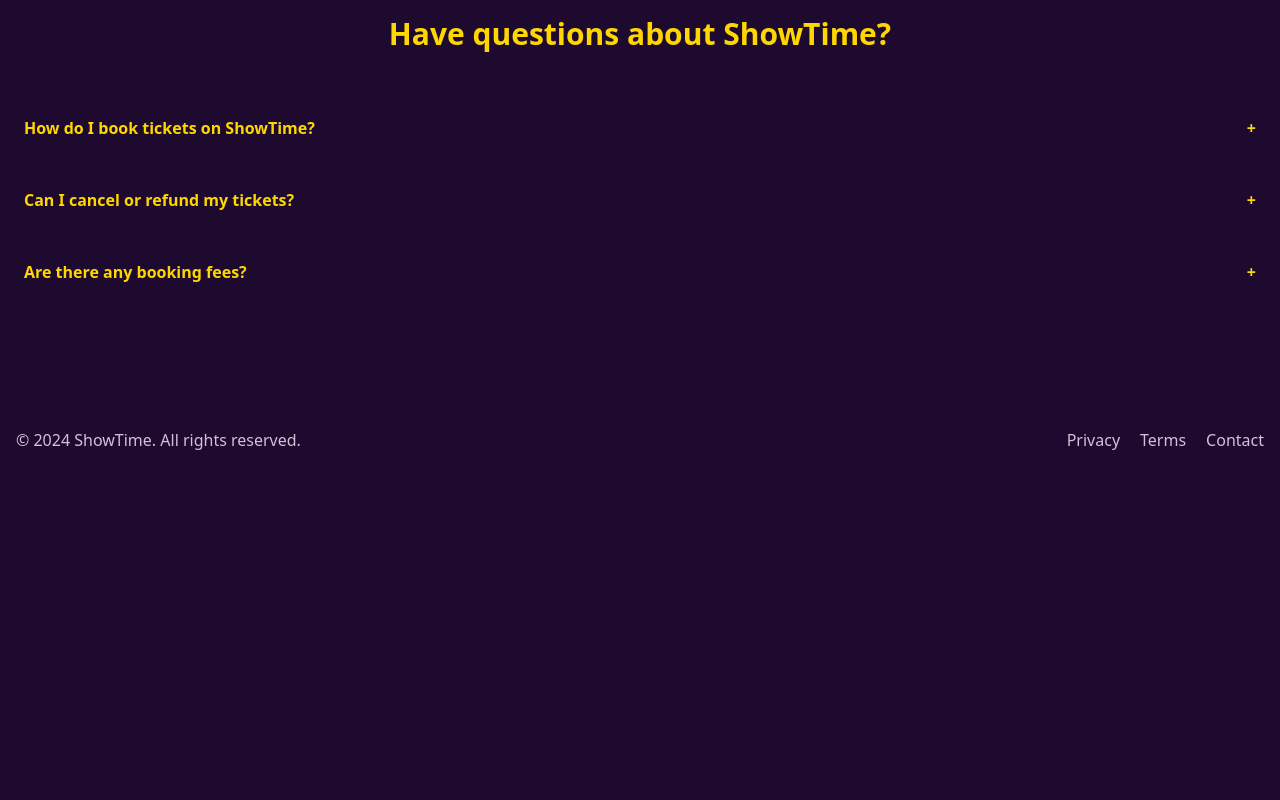
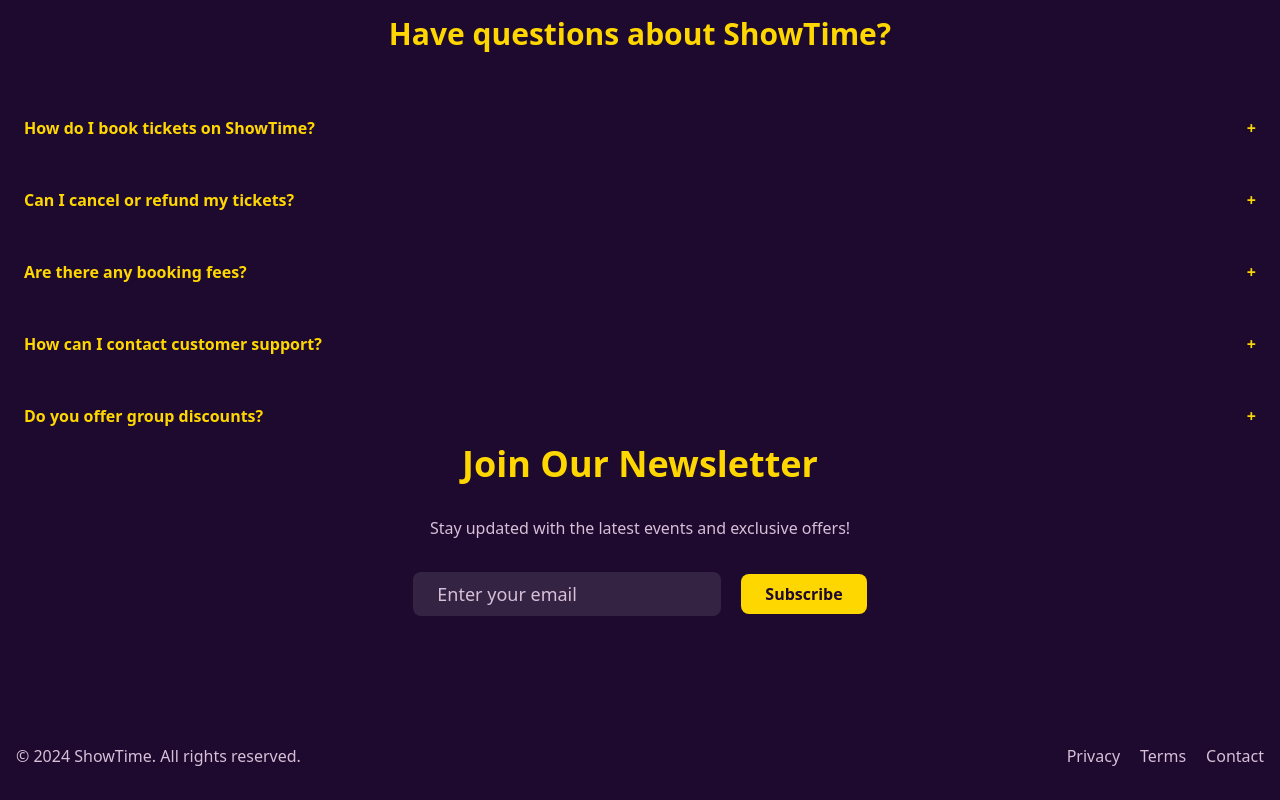
Before and after one commit to AxBwal/EchoRoom, a Next.js app: page / in a window 1280 px wide. Shown: the part 688-1488 px from the top of the page. Before the commit the page ends 1172 px from the top, so only its background shows below. Built offline with nearby package versions, Linux system fonts and the light colour scheme.

Commit message:
Newsletter Added

```diff
--- a/src/app/Components/Home/Faq.tsx
+++ b/src/app/Components/Home/Faq.tsx
@@ -16,6 +16,16 @@
         id: 3,
         question: "Are there any booking fees?",
         answer: "A small convenience fee is added to each transaction to cover processing costs. The fee amount will be clearly displayed before you complete your purchase.",
+    },
+    {
+        id: 4,
+        question: "How can I contact customer support?",
+        answer: "You can reach our customer support team 24/7 via email at support@showtime.com or by calling our toll-free number 1-800-SHOWTIME.",
+    },
+    {
+        id: 5,
+        question: "Do you offer group discounts?",
+        answer: "Yes, we offer group discounts for parties of 10 or more. Please contact our group sales department for more information and to book your group tickets.",
     },
 ]
 
--- a/src/app/Components/Home/Hero.tsx
+++ b/src/app/Components/Home/Hero.tsx
@@ -54,7 +54,7 @@
           />
 
           <div>
-            <div className="bg-[#FFD700] text-[#1E0A2E] hover:bg-white text-lg px-6 py-2 rounded-lg">Search</div>
+            <div className="bg-[#FFD700] text-[#1E0A2E] hover:bg-white text-lg px-6 py-2 rounded-lg cursor-pointer font-semibold">Search</div>
           </div>
         </div>
       </div>
--- /dev/null
+++ b/src/app/Components/Home/NewsLetter.tsx
@@ -0,0 +1,17 @@
+import React from 'react'
+
+function NewsLetter() {
+  return (
+    <div className='mb-24'>
+        <div className="text-4xl font-bold text-center text-[#FFD700] mb-8">Join Our Newsletter</div>
+        <div className="text-center text-[#D8BFD8] mb-8">Stay updated with the latest events and exclusive offers!</div>
+        <div className='flex justify-center items-center gap-5'>
+            <input type="text" placeholder="Enter your email" className="bg-white/10 border-white/20 text-white placeholder-[#D8BFD8] text-lg px-6 py-2 rounded-lg" />
+            <div className="bg-[#FFD700] text-[#1E0A2E] hover:bg-white text-md px-6 py-2 rounded-lg cursor-pointer font-semibold">Subscribe</div>
+        </div>
+
+    </div>
+  )
+}
+
+export default NewsLetter
--- a/src/app/Components/Homepage.tsx
+++ b/src/app/Components/Homepage.tsx
@@ -1,12 +1,14 @@
 import React from 'react'
 import Hero from './Home/Hero'
 import Faq from './Home/Faq'
+import NewsLetter from './Home/NewsLetter'
 
 function Homepage() {
   return (
     <div>
         <Hero/>
         <Faq/>
+        <NewsLetter/>
     </div>
   )
 }
```
Lines whose indentation alone changed are shown as unchanged.
